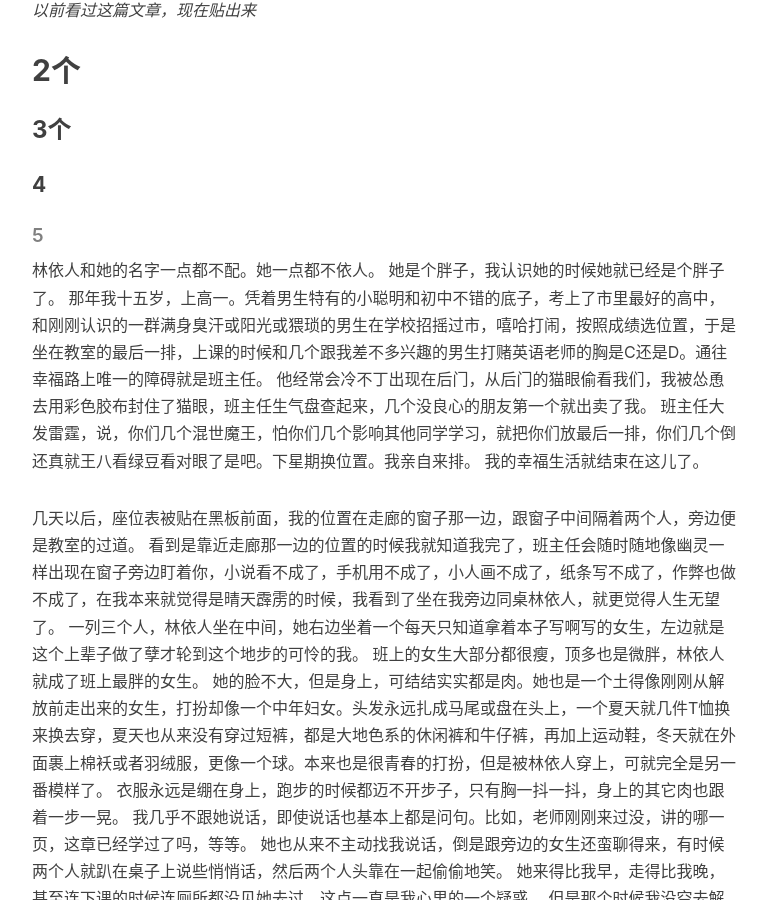
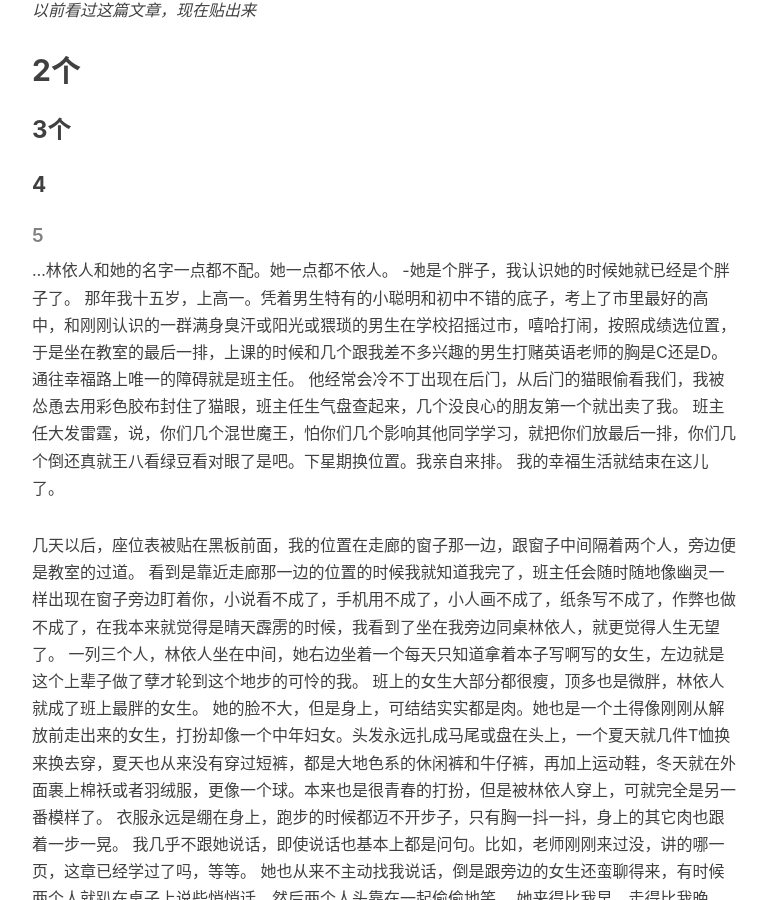
Before and after one commit to fengyeluojinmengweiting/fengyeluojinmengweiting.github.io, a Jekyll site: the page built from _posts/2017-07-31-温柔的风穿堂过.md, in a window 1280 px wide and 900 px high, scrolled down 777 px. Shown: the whole window, without its empty margins (233-1000 px from the left). Built offline with Jekyll 4.4.1, drawn with Linux system fonts in a browser that asks for light colours; nearby versions of some CDN libraries; comment, search, counter and statistics services are not loaded.

```diff
--- a/_posts/2017-07-31-温柔的风穿堂过.md
+++ b/_posts/2017-07-31-温柔的风穿堂过.md
@@ -25,8 +25,8 @@ tags:
 #### 4
 #####  5
 
-林依人和她的名字一点都不配。她一点都不依人。
-她是个胖子，我认识她的时候她就已经是个胖子了。
+...林依人和她的名字一点都不配。她一点都不依人。
+-她是个胖子，我认识她的时候她就已经是个胖子了。
 那年我十五岁，上高一。凭着男生特有的小聪明和初中不错的底子，考上了市里最好的高中，和刚刚认识的一群满身臭汗或阳光或猥琐的男生在学校招摇过市，嘻哈打闹，按照成绩选位置，于是坐在教室的最后一排，上课的时候和几个跟我差不多兴趣的男生打赌英语老师的胸是C还是D。通往幸福路上唯一的障碍就是班主任。
 他经常会冷不丁出现在后门，从后门的猫眼偷看我们，我被怂恿去用彩色胶布封住了猫眼，班主任生气盘查起来，几个没良心的朋友第一个就出卖了我。
 班主任大发雷霆，说，你们几个混世魔王，怕你们几个影响其他同学学习，就把你们放最后一排，你们几个倒还真就王八看绿豆看对眼了是吧。下星期换位置。我亲自来排。
```
